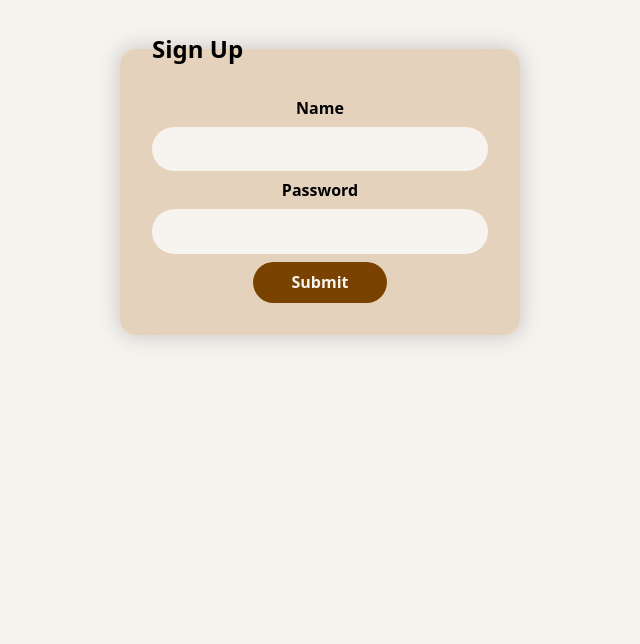
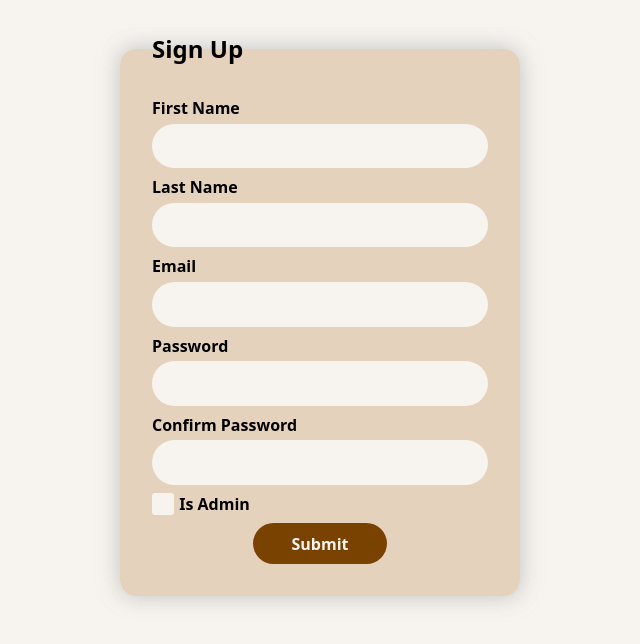
Before and after one commit to Alex5724/Members-Only, a Node server app: template views/register.ejs in a window 1280 px wide. Shown: the part 65-709 px from the top of the page, without its empty margins (320-960 px from the left). Run offline with Node 20, Linux system fonts and the light colour scheme; the template is opened without the code that fills it, so the values that code supplies are empty; some libraries are stand-ins or nearby versions.

Commit message:
Added fields for first and last name, email and confirm password.

```diff
--- a/views/register.ejs
+++ b/views/register.ejs
@@ -2,23 +2,38 @@
 <form action="/register" method="post" class="register-form">
   <fieldset>
     <legend>Sign Up</legend>
-    <label for="name">Name</label>
+
+    <div class="register-field-1">
+      <label for="first_name">First Name</label>
       <input
         type="text"
-      name="name"
-      id="name"
+        name="first_name"
+        id="first_name"
         minlength="2"
         maxlength="30"
         pattern="[\p{L}' -]+"
         title="Use only letters, spaces, apostrophe or hyphen"
         required
       />
-    <% if (errors?.length) { %>
-    <% errors.forEach((error) => { %>
-    <p><%= error.msg %></p>
-    <% }) %>
-    <% } %>
-
+    </div>
+    <div class="register-field-2">
+      <label for="last_name">Last Name</label>
+      <input
+        type="text"
+        name="last_name"
+        id="last_name"
+        minlength="2"
+        maxlength="30"
+        pattern="[\p{L}' -]+"
+        title="Use only letters, spaces, apostrophe or hyphen"
+        required
+      />
+    </div>
+    <div class="register-field-3">
+      <label for="email">Email</label>
+      <input type="email" name="email" id="email" required />
+    </div>
+    <div class="register-field-4">
       <label for="password">Password</label>
       <input
         type="password"
@@ -30,6 +45,31 @@
         required
         autocomplete="new-password"
       />
+    </div>
+    <div class="register-field-5">
+      <label for="confirm_password">Confirm Password</label>
+      <input
+        type="password"
+        name="confirm_password"
+        id="confirm_password"
+        minlength="8"
+        maxlength="30"
+        pattern="(?=.*\p{L})(?=.*\d).+"
+        required
+        autocomplete="new-password"
+      />
+    </div>
+
+    <div class="register-field-6">
+      <label for="admin">Is Admin</label>
+      <input type="checkbox" name="admin" id="admin" />
+    </div>
+
     <button type="submit">Submit</button>
   </fieldset>
+  <% if (errors?.length) { %>
+  <% errors.forEach((error) => { %>
+  <p><%= error.msg %></p>
+  <% }) %>
+  <% } %>
 </form>
```
Also changed, not shown: views/login.ejs (+2 -9 lines). Lines whose indentation alone changed are shown as unchanged.
